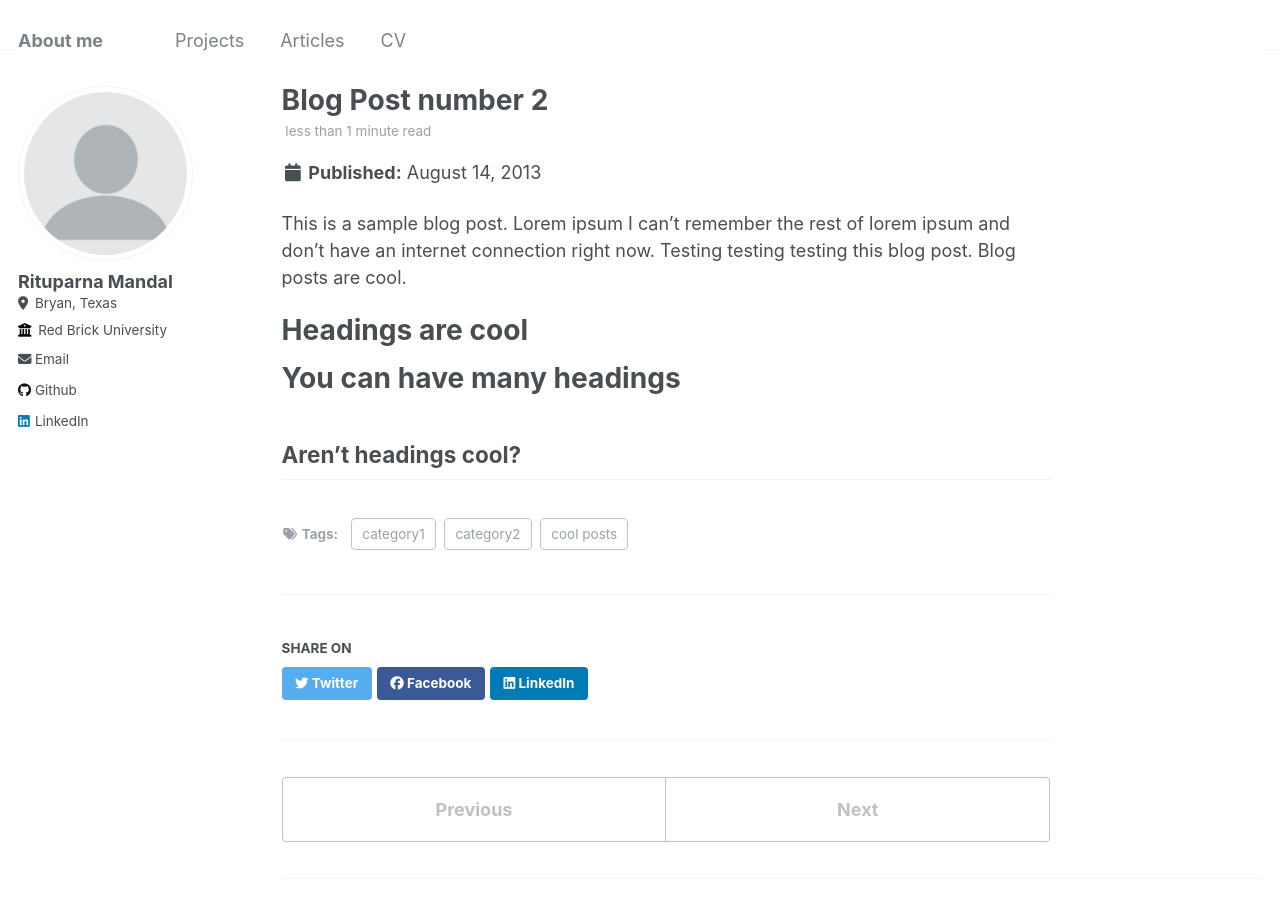
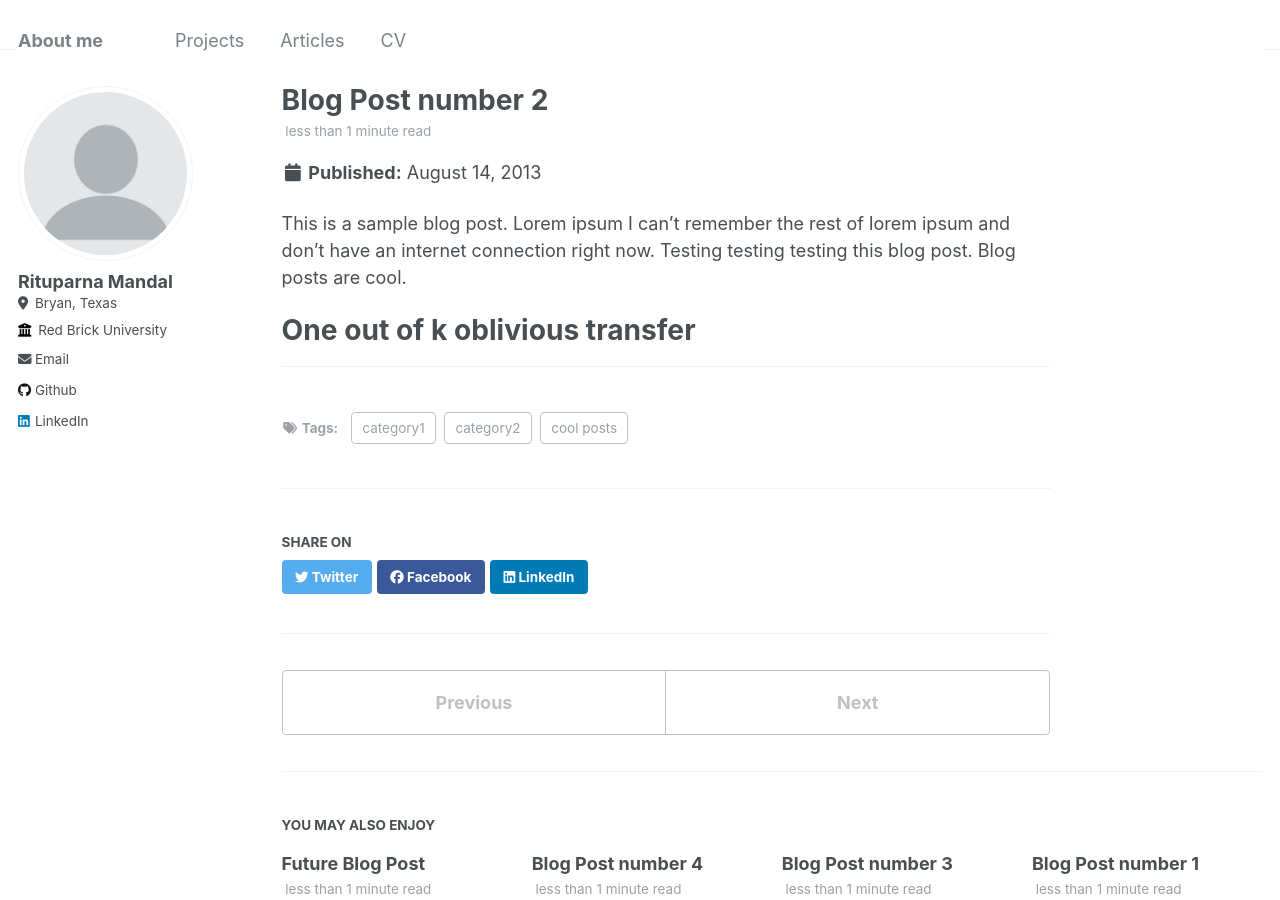
Before and after one commit to m-rit/m-rit.github.io, a Jekyll site: the page built from _posts/2013-08-14-blog-post-2.md, in a window 1280 px wide and 900 px high. Built offline with Jekyll 4.4.1, drawn with Linux system fonts in a browser that asks for light colours.

Commit message:
Update 2013-08-14-blog-post-2.md

```diff
--- a/_posts/2013-08-14-blog-post-2.md
+++ b/_posts/2013-08-14-blog-post-2.md
@@ -10,11 +10,8 @@ tags:
 
 This is a sample blog post. Lorem ipsum I can't remember the rest of lorem ipsum and don't have an internet connection right now. Testing testing testing this blog post. Blog posts are cool.
 
-Headings are cool
+One out of k oblivious transfer
 ======
 
-You can have many headings
-======
 
-Aren't headings cool?
 ------
```
